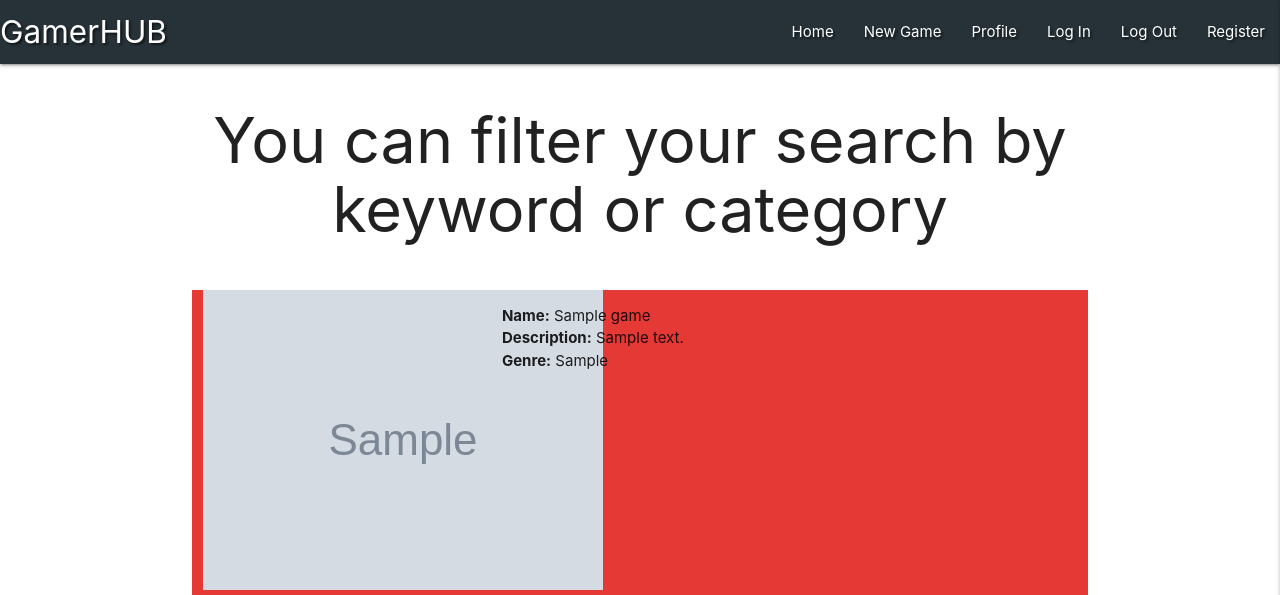
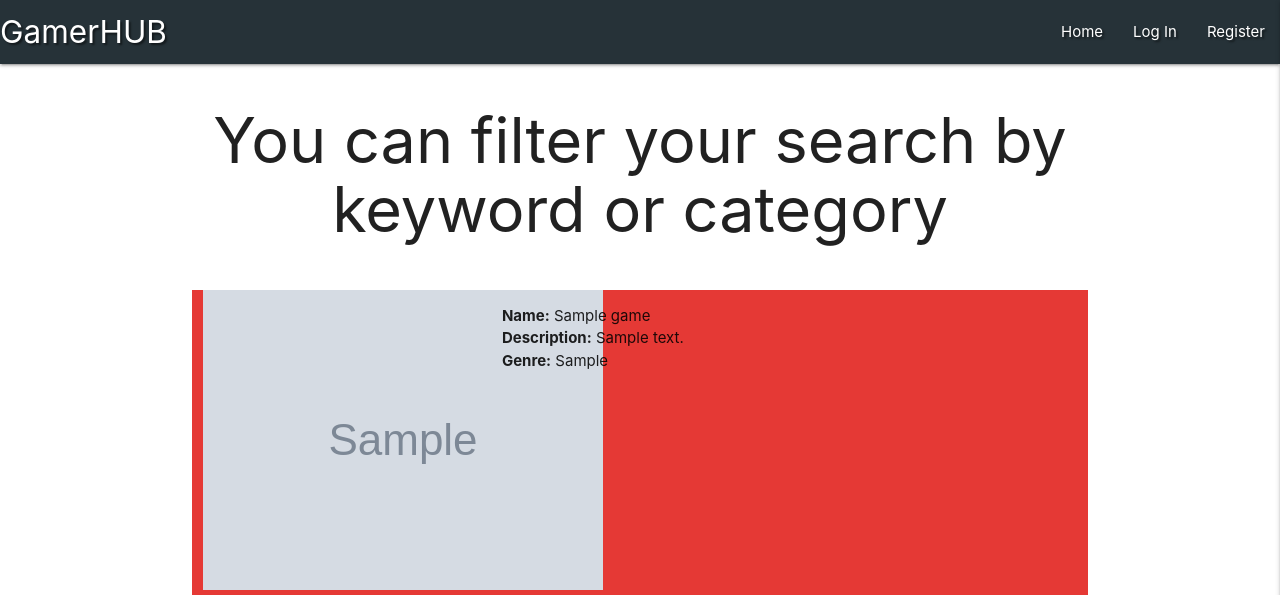
Before and after one commit to SamBurgess93/GamerHub, a Flask app: page / in a window 1280 px wide. Shown: the top 595 px of the page. Run offline with Flask 2, Linux system fonts and the light colour scheme; grey boxes marked "Sample" are stand-in pictures; a database or web service that is not in the repository returns one stand-in record (values such as "Sample title"); some libraries are stand-ins or nearby versions.

Commit message:
added logout functionality

```diff
--- a/app.py
+++ b/app.py
@@ -104,7 +104,19 @@ def profile(username):
     # grab the session users username from the db
     username = mongo.db.users.find_one(
         {"username": session["user"]})["username"]
-    return render_template("profile.html", username=username)
+
+    if session["user"]:
+        return render_template("profile.html", username=username)
+
+    return redirect(url_for("login"))
+
+
+@app.route("/logout")
+def logout():
+    # remove user from session cookie
+    flash("You have been logged out")
+    session.pop("user")
+    return redirect(url_for("login"))
 
 
 
--- a/templates/base.html
+++ b/templates/base.html
@@ -22,11 +22,14 @@
                 <a href="#" data-target="mobile-demo" class="sidenav-trigger right"><i class="fas fa-bars"></i></a>
                 <ul class="right hide-on-med-and-down">
                     <li><a href="{{ url_for('get_games') }}">Home</a></li>
-                    <li><a href="#">New Game</a></li>
+                    {% if session.user %}
+                        <li><a href="#">Add Game</a></li>
                         <li><a href="{{ url_for('profile', username=session['user']) }}">Profile</a></li>
+                        <li><a href="{{ url_for('logout') }}">Log Out</a></li>
+                    {% else %}
                         <li><a href="{{ url_for('login') }}">Log In</a></li>
-                    <li><a href="#">Log Out</a></li>
                         <li><a href="{{ url_for('register') }}">Register</a></li>
+                    {% endif %}
                 </ul>
             </div>
         </nav>
@@ -35,11 +38,14 @@
         <ul class="sidenav blue-grey darken-4 white-text text-shadow" id="mobile-demo">
             <li><h4 class="center-align ">GamerHUB</h4></li>
             <li><a class="white-text text-shadow" href="{{ url_for('get_games') }}">Home</a></li>
-            <li><a class="white-text text-shadow" href="#">New Game</a></li>
+            {% if session.user %}
+                <li><a class="white-text text-shadow" href="#">Add Game</a></li>
                 <li><a class="white-text text-shadow" href="{{ url_for('profile', username=session['user']) }}">Profile</a></li>
+                <li><a class="white-text text-shadow" href="{{ url_for('logout') }}">Log Out</a></li>
+            {% else %}
                 <li><a class="white-text text-shadow" href="{{ url_for('login') }}">Log In</a></li>
-            <li><a class="white-text text-shadow" href="#">Log Out</a></li>
                 <li><a class="white-text text-shadow" href="{{ url_for('register') }}">Register</a></li>
+            {% endif %}
         </ul>
     </header>
 
```
Lines whose indentation alone changed are shown as unchanged.
